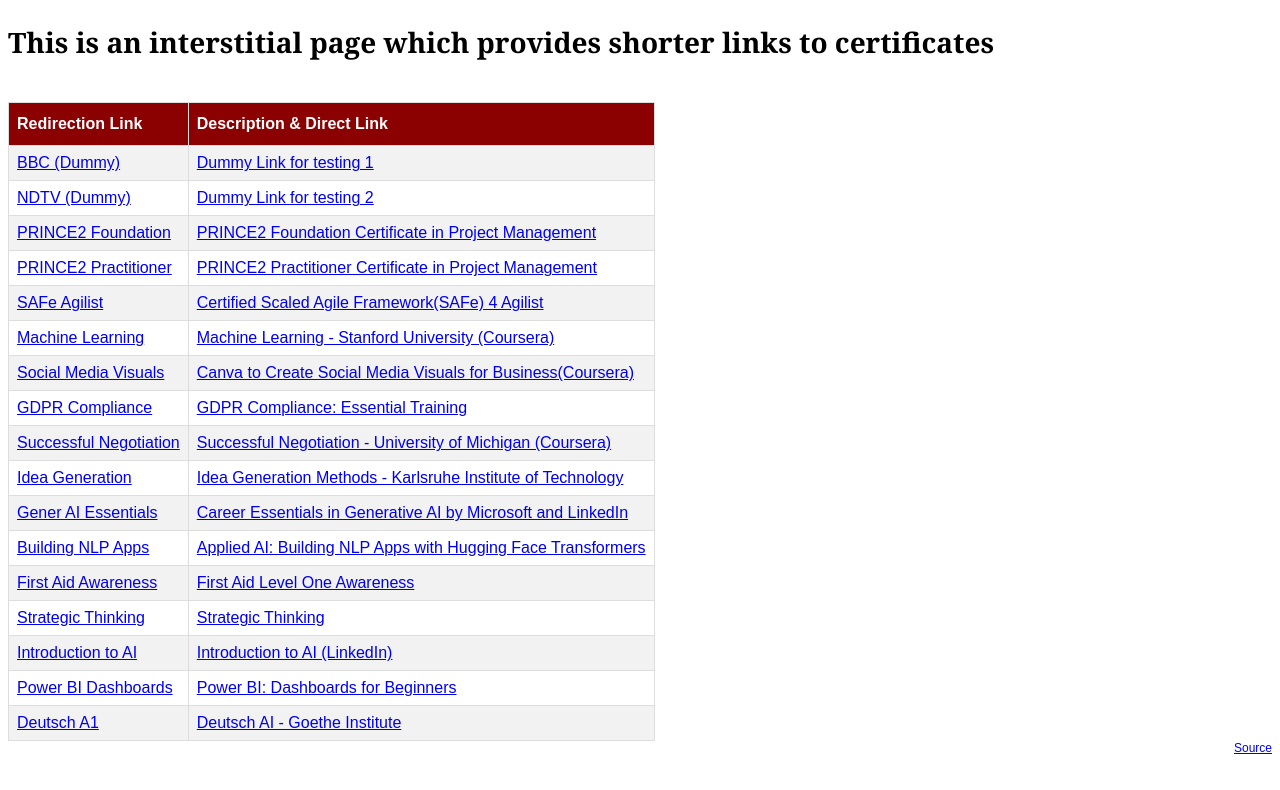
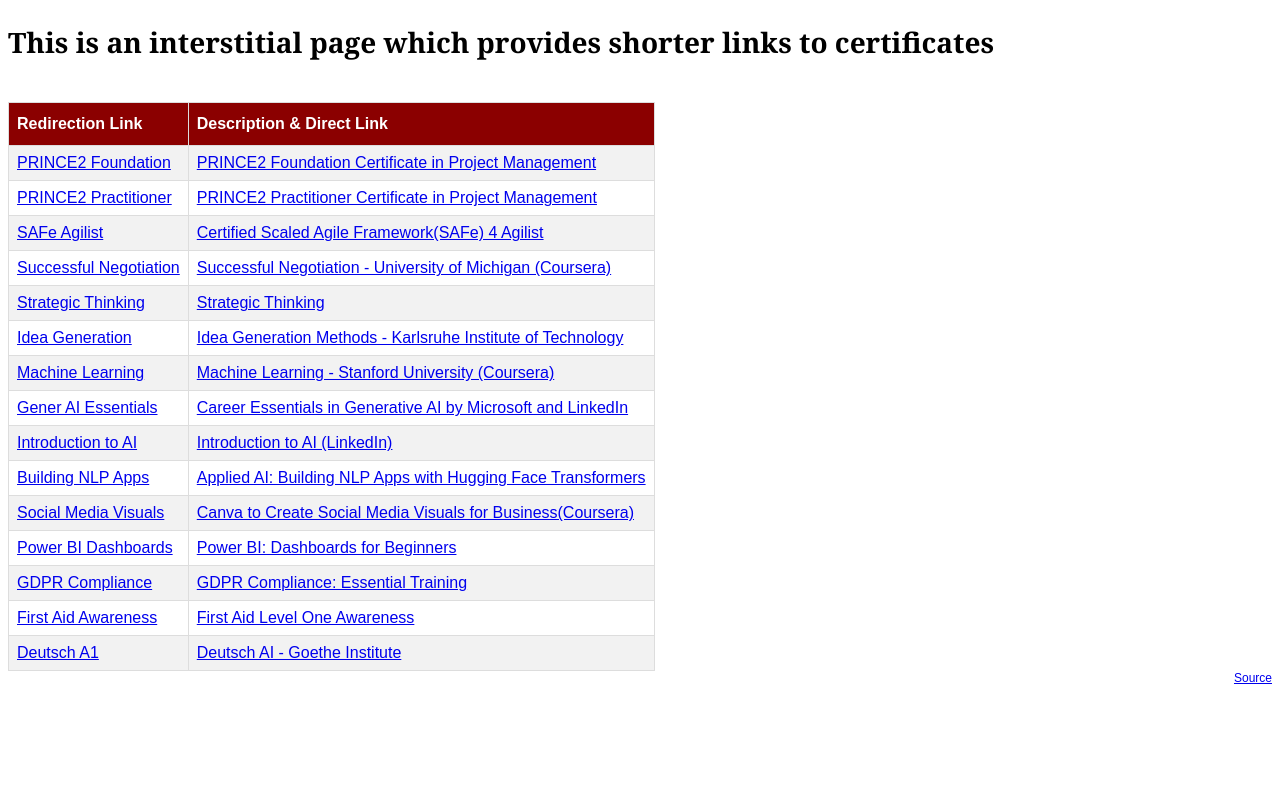
Before and after one commit to arun-ks/ShowCert, a plain HTML site: page index.html in a window 1280 px wide. Drawn offline with Linux system fonts and the light colour scheme.

Commit message:
Update index.html

```diff
--- a/index.html
+++ b/index.html
@@ -6,7 +6,6 @@
       <title>Get Certificate</title>
 
       <style>
-
        h2{
          font-family: Georgia, "Times New Roman", Times, serif;
          font-size: 28px;
@@ -41,29 +40,32 @@
       }
       </style>
 
-
    </head>
    <body>
       <script>
-            var redirectUrlPrefix = "./?certName="
+            var redirectUrlPrefix = "index.html?id="
+            //var redirectUrlPrefix = "./?id="
             // JSON array of Certificates
             var certificates = [
-                { certName: "BBC (Dummy)",              certDescription: "Dummy Link for testing 1",                                     certURL: "https://bbc.com" },
-                { certName: "NDTV (Dummy)",             certDescription: "Dummy Link for testing 2",                                     certURL: "https://ndtv.com/" },
                 { certName: "PRINCE2 Foundation",       certDescription: "PRINCE2 Foundation Certificate in Project Management" ,        certURL: "https://candidate.peoplecert.org/ReportsLink.aspx?argType=1&id=C86B6B02FAB371B4D223A12C09D20E5B4126C9B94629133C63BC446A6BDC3F87DBE125E32BD4B0A5" },
                 { certName: "PRINCE2 Practitioner",     certDescription: "PRINCE2 Practitioner Certificate in Project Management",       certURL: "https://candidate.peoplecert.org/ReportsLink.aspx?argType=1&id=2C597A498EA91B20A639EBEA68CB9F2DF359E75EAF6DD1407C943F89B8DED3B0F7226A89B6EF2E22"},
                 { certName: "SAFe Agilist",             certDescription: "Certified Scaled Agile Framework(SAFe) 4 Agilist",             certURL: "pdfs/Certified SAFe 4 Agilist.pdf"},
+
+                { certName: "Successful Negotiation",   certDescription: "Successful Negotiation - University of Michigan (Coursera)",   certURL: "https://www.coursera.org/account/accomplishments/certificate/2B2R78H2VTAV"},
+                { certName: "Strategic Thinking",       certDescription: "Strategic Thinking",                                           certURL: "https://www.linkedin.com/learning/certificates/674ce03ad2de0b2a414ac3ce6716dd8ddbb01aba4376ae493bd2736c3516e247?u=105858922"},
+                { certName: "Idea Generation",          certDescription: "Idea Generation Methods - Karlsruhe Institute of Technology ", certURL: "https://iversity.org/verify/bmTUuL"},
+
                 { certName: "Machine Learning",         certDescription: "Machine Learning - Stanford University (Coursera)",            certURL: "https://www.coursera.org/account/accomplishments/certificate/KND2DNXL88GR"},
+                { certName: "Gener AI Essentials",      certDescription: "Career Essentials in Generative AI by Microsoft and LinkedIn", certURL: "https://www.linkedin.com/learning/certificates/055e6052183d0b99f35bada18347ba5e150bc5f5bc5a8aa4c492dec3757edc7a?u=105858922"},
+                { certName: "Introduction to AI",       certDescription: "Introduction to AI (LinkedIn)",                                certURL: "https://www.linkedin.com/learning/certificates/377bf2b98bad7db787e46f51c7cd43c04fb09afcd2ae4fa139328e60a81a3926"},
+                { certName: "Building NLP Apps",        certDescription: "Applied AI: Building NLP Apps with Hugging Face Transformers", certURL: "https://www.linkedin.com/learning/certificates/2291dac63947c03e07adcca1383e4c8427dc4e266b6eee78bbf0a7eedd773886?u=105858922"},
+
                 { certName: "Social Media Visuals",     certDescription: "Canva to Create Social Media Visuals for Business(Coursera)",  certURL: "https://www.coursera.org/account/accomplishments/verify/77JZYWLFGVZF"},
+                { certName: "Power BI Dashboards",       certDescription: "Power BI: Dashboards for Beginners",                            certURL: "https://www.linkedin.com/learning/certificates/0a9e350ff599a0fd9c195eae2f4bf503616477b321ab8dd3fa59d8f3fa011852"},
+
                 { certName: "GDPR Compliance",          certDescription: "GDPR Compliance: Essential Training",                          certURL: "https://www.linkedin.com/learning/certificates/3937716ce7f9b5b53bb91aba2ab7ef1cf83b6244f9ff7e9658d057d39a0de2e8"},
-                { certName: "Successful Negotiation",   certDescription: "Successful Negotiation - University of Michigan (Coursera)",   certURL: "https://www.coursera.org/account/accomplishments/certificate/2B2R78H2VTAV"},
-                { certName: "Idea Generation",          certDescription: "Idea Generation Methods - Karlsruhe Institute of Technology ", certURL: "https://iversity.org/verify/bmTUuL"},
-                { certName: "Gener AI Essentials",      certDescription: "Career Essentials in Generative AI by Microsoft and LinkedIn", certURL: "https://www.linkedin.com/learning/certificates/055e6052183d0b99f35bada18347ba5e150bc5f5bc5a8aa4c492dec3757edc7a?u=105858922"},
-                { certName: "Building NLP Apps",        certDescription: "Applied AI: Building NLP Apps with Hugging Face Transformers", certURL: "https://www.linkedin.com/learning/certificates/2291dac63947c03e07adcca1383e4c8427dc4e266b6eee78bbf0a7eedd773886?u=105858922"},
+
                 { certName: "First Aid Awareness",      certDescription: "First Aid Level One Awareness",                                certURL: "pdfs/Certificate First Aid Level 1.pdf"},
-                { certName: "Strategic Thinking",       certDescription: "Strategic Thinking",                                           certURL: "https://www.linkedin.com/learning/certificates/674ce03ad2de0b2a414ac3ce6716dd8ddbb01aba4376ae493bd2736c3516e247?u=105858922"},
-                { certName: "Introduction to AI",       certDescription: "Introduction to AI (LinkedIn)",                                certURL: "https://www.linkedin.com/learning/certificates/377bf2b98bad7db787e46f51c7cd43c04fb09afcd2ae4fa139328e60a81a3926"},
-                { certName: "Power BI Dashboards",       certDescription: "Power BI: Dashboards for Beginners",                            certURL: "https://www.linkedin.com/learning/certificates/0a9e350ff599a0fd9c195eae2f4bf503616477b321ab8dd3fa59d8f3fa011852"},
                 { certName: "Deutsch A1",               certDescription: "Deutsch AI - Goethe Institute",                                certURL: "pdfs/Certificate Deutsch A1.pdf"}
              ];
 
@@ -95,7 +97,7 @@
 
             // Get the query parameter from the URL
             var params = new URLSearchParams(window.location.search);
-            var certNameParam = params.get("certName");
+            var certNameParam = params.get("id");
 
             // Check if the certNameParam is provided
             if (certNameParam) {
```
